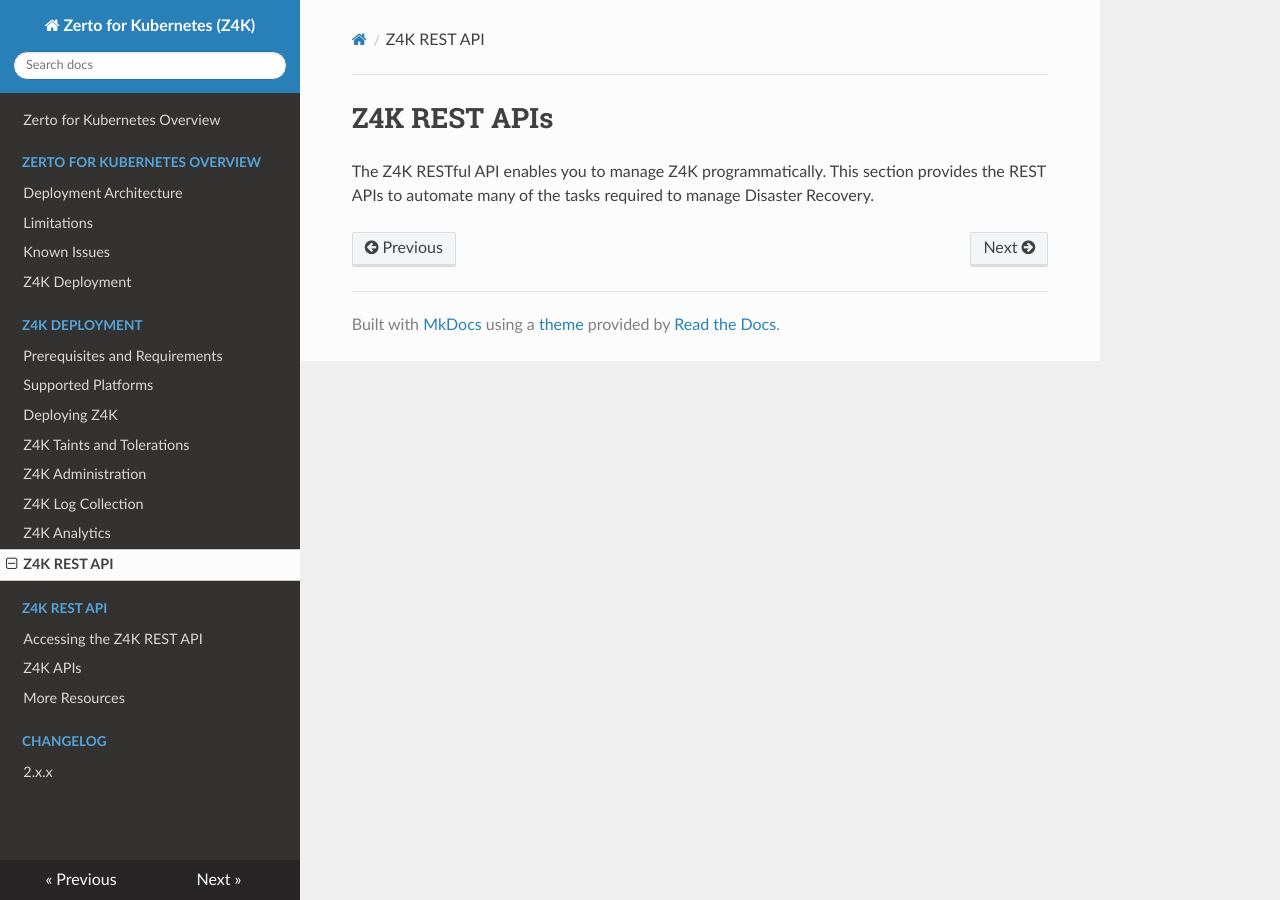
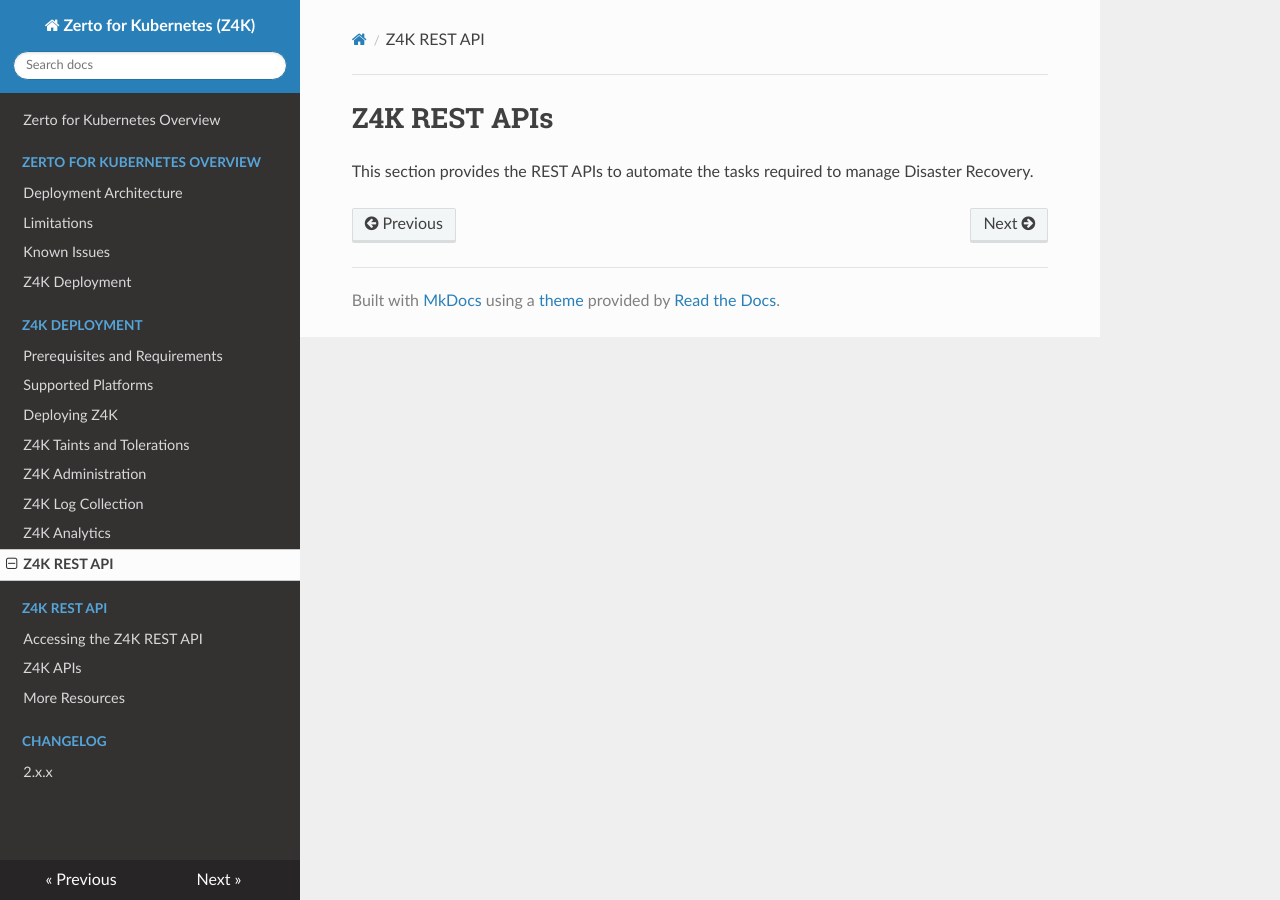
Before and after one commit to ZertoPublic/Z4K, an MkDocs documentation site: the page built from docs/Z4KRESTAPI.md, in a window 1280 px wide. Built offline with MkDocs 1.6.1, drawn with Linux system fonts in a browser that asks for light colours.

Commit message:
Update Z4KRESTAPI.md

```diff
--- a/docs/Z4KRESTAPI.md
+++ b/docs/Z4KRESTAPI.md
@@ -1,5 +1,3 @@
 # Z4K REST APIs
 
-
-The Z4K RESTful API enables you to manage Z4K programmatically.
-This section provides the REST APIs to automate many of the tasks required to manage Disaster Recovery.
+This section provides the REST APIs to automate the tasks required to manage Disaster Recovery.
```
